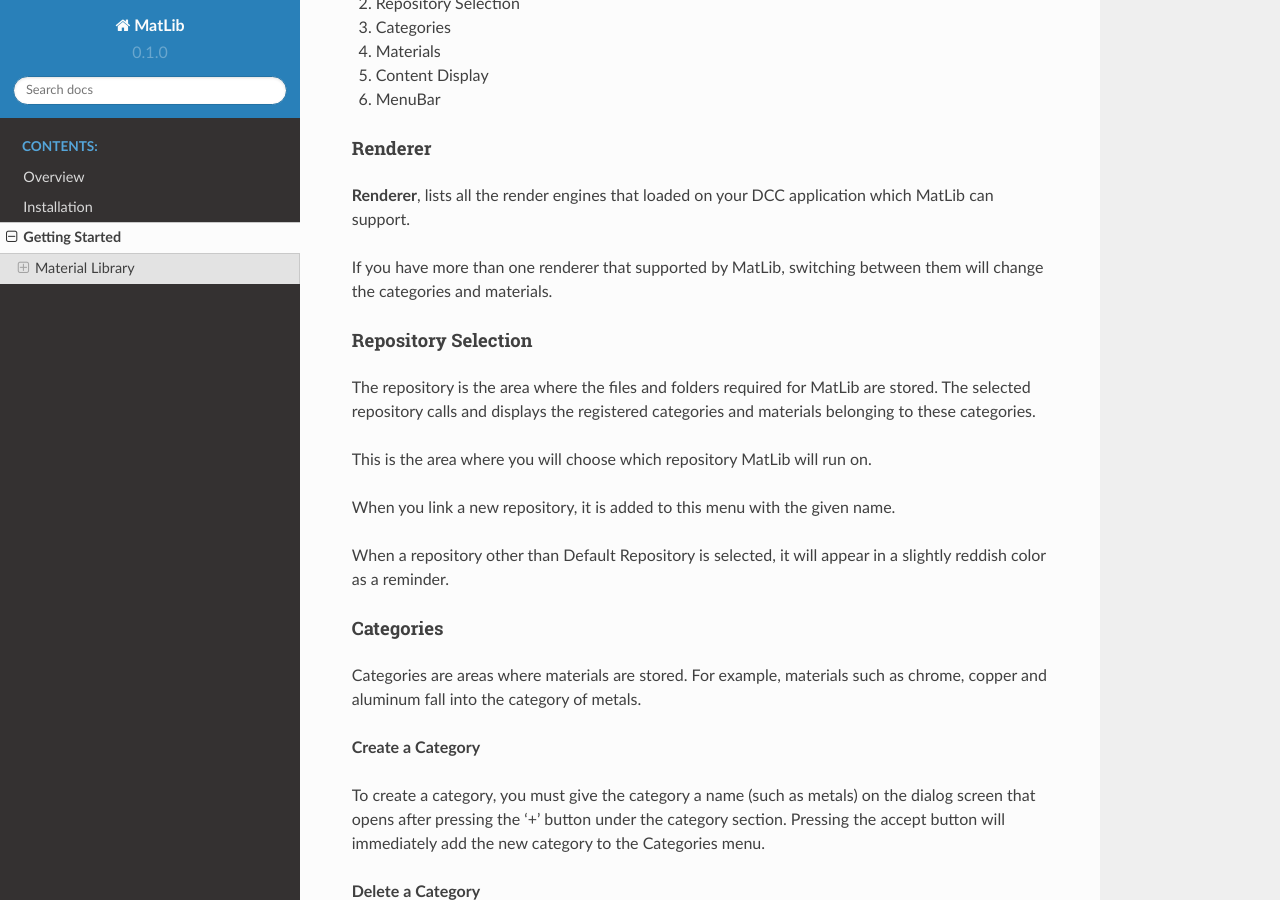
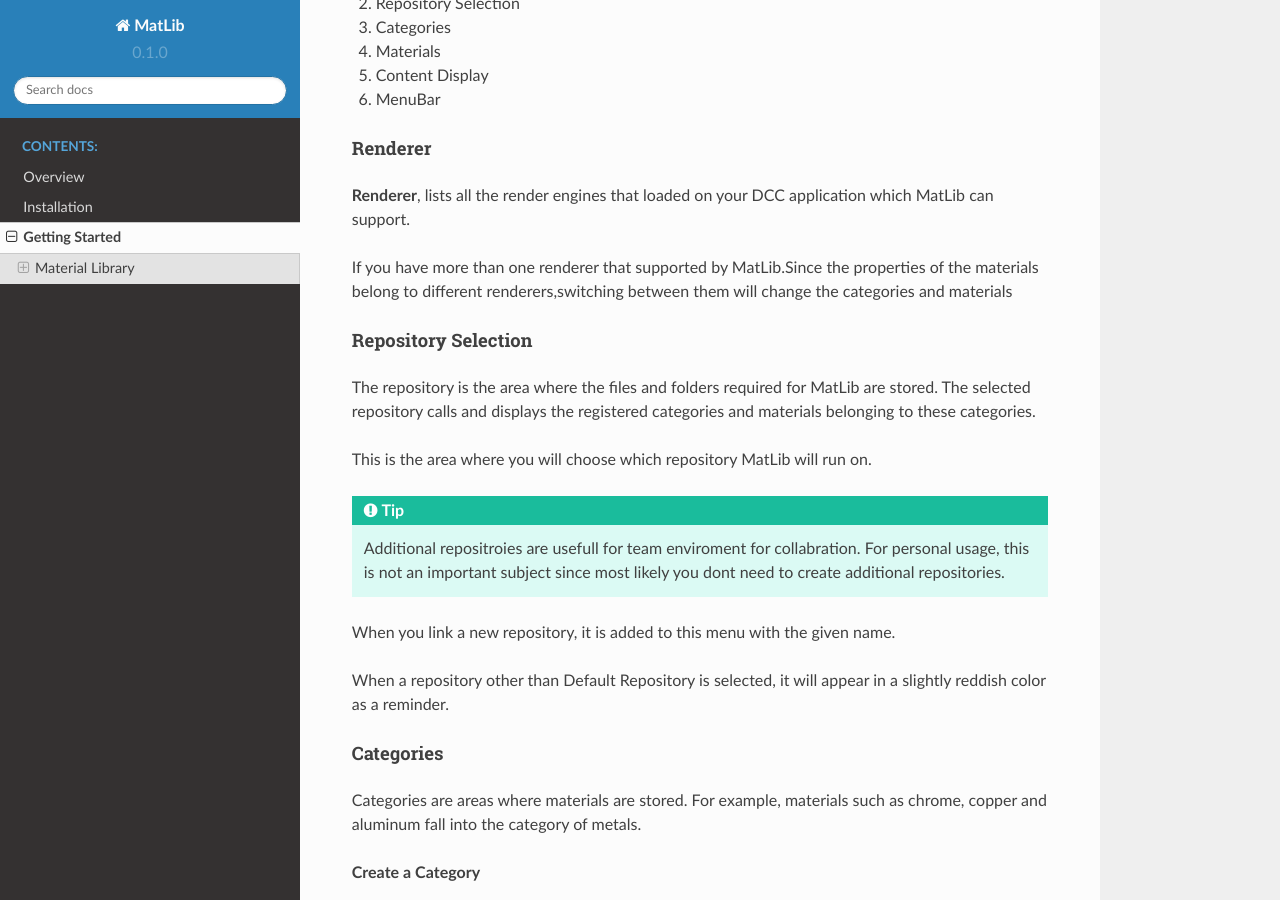
Before and after one commit to erdemirci/MatLib, a Sphinx documentation site: the page built from docs/source/getting_started.rst, in a window 1280 px wide and 900 px high, scrolled down 1472 px. Built offline with Sphinx 7.4.7 and the Read the Docs theme 2.0.0, drawn with Linux system fonts in a browser that asks for light colours.

Commit message:
Update getting_started.rst

```diff
--- a/docs/source/getting_started.rst
+++ b/docs/source/getting_started.rst
@@ -38,7 +38,7 @@
 
 **Renderer**, lists all the render engines that loaded on your DCC application which MatLib can support.
 
-If you have more than one renderer that supported by MatLib, switching between them will change the categories and materials.
+If you have more than one renderer that supported by MatLib.Since the properties of the materials belong to different renderers,switching between them will change the categories and materials
 
 Repository Selection
 ____
@@ -47,7 +47,9 @@
 
 This is the area where you will choose which repository MatLib will run on.
 
-.. tip::
+.. tip:: Additional repositroies are usefull for team enviroment for collabration.
+         For personal usage, this is not an important subject since most likely you dont need to create additional repositories.
+
 
 When you link a new repository, it is added to this menu with the given name.
 
```
